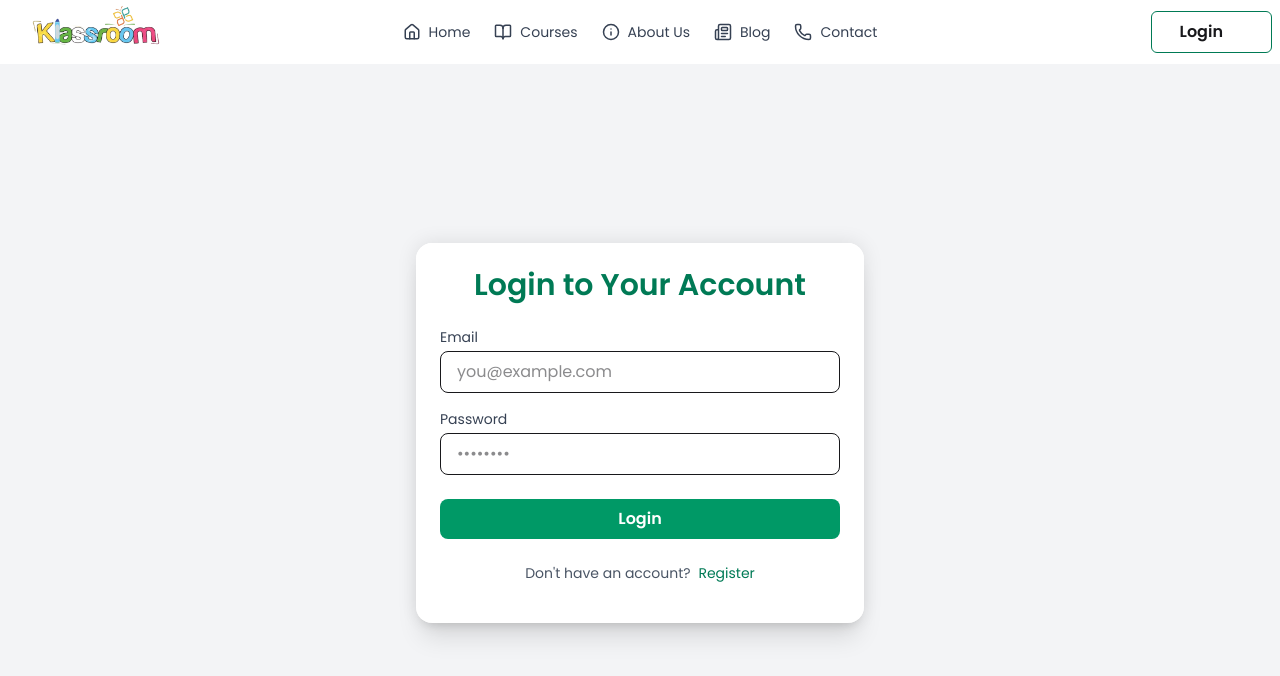
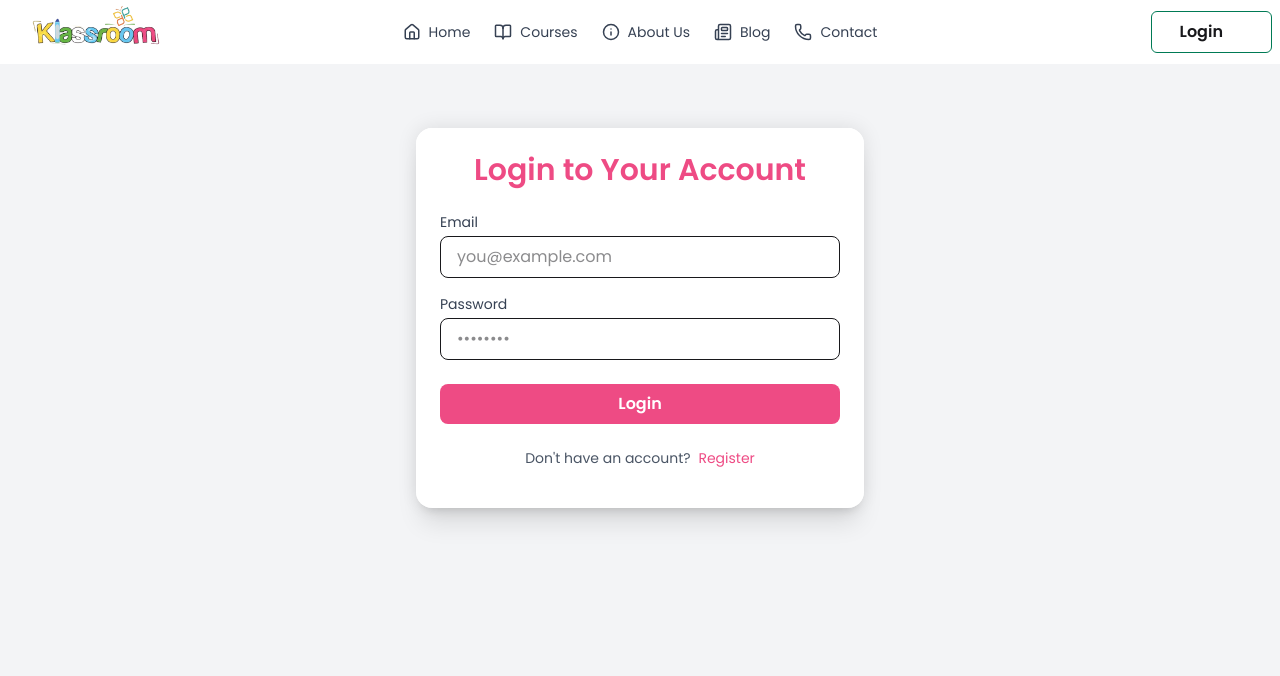
Before and after one commit to saroar-git/klassroom, a React (Vite) app: page /login in a window 1280 px wide. Shown: the top 676 px of the page. Built offline with nearby package versions, Linux system fonts and the light colour scheme.

Commit message:
forms added in login

```diff
--- a/package.json
+++ b/package.json
@@ -11,11 +11,13 @@
   },
   "dependencies": {
     "@tailwindcss/vite": "^4.1.8",
+    "clsx": "^2.1.1",
     "framer-motion": "^12.16.0",
     "lucide": "^0.513.0",
     "lucide-react": "^0.513.0",
     "react": "^19.1.0",
     "react-dom": "^19.1.0",
+    "react-hot-toast": "^2.5.2",
     "react-router-dom": "^7.6.2"
   },
   "devDependencies": {
--- a/src/components/home/Banner.tsx
+++ b/src/components/home/Banner.tsx
@@ -21,7 +21,7 @@ const Banner = () => {
   }, []);
 
   return (
-    <section className="min-h-[85vh] flex items-center justify-center bg-gradient-to-br from-white via-emerald-50 to-emerald-100 text-center px-4">
+    <section className="lg:min-h-[85vh] min-h-[55vh] flex items-center justify-center bg-gradient-to-br from-white via-emerald-50 to-emerald-100 text-center px-4">
       <div className="max-w-3xl">
         <AnimatePresence mode="wait">
           <motion.h1
@@ -30,7 +30,7 @@ const Banner = () => {
             animate={{ opacity: 1, y: 0 }}
             exit={{ opacity: 0, y: -30 }}
             transition={{ duration: 0.6 }}
-            className="text-4xl md:text-6xl font-bold text-emerald-600 mb-6"
+            className="text-4xl md:text-6xl font-bold text-emerald-600 mb-10 lg:mb-6"
           >
             {titles[index]}
           </motion.h1>
--- a/src/main.tsx
+++ b/src/main.tsx
@@ -2,10 +2,12 @@ import { StrictMode } from "react";
 import { router } from "./routes/routes.tsx";
 import { createRoot } from "react-dom/client";
 import { RouterProvider } from "react-router-dom";
+import { Toaster } from "react-hot-toast";
 import "./index.css";
 
 createRoot(document.getElementById("root")!).render(
   <StrictMode>
+    <Toaster />
     <RouterProvider router={router} />
   </StrictMode>
 );
--- a/src/pages/about/About.tsx
+++ b/src/pages/about/About.tsx
@@ -1,7 +1,7 @@
 import Container from "../../components/ui/Container";
 
 const About = () => {
-  return <Container className="my-16 px-3">About</Container>;
+  return <Container className="lg:my-16 my-12 px-3">About</Container>;
 };
 
 export default About;
--- a/src/pages/blogs/Blogs.tsx
+++ b/src/pages/blogs/Blogs.tsx
@@ -49,7 +49,7 @@ const title = "Latest Blog Posts";
 
 const Blogs = () => {
   return (
-    <Container className="my-16 px-3">
+    <Container className="lg:my-16 my-12 px-3">
       <div className="text-center">
         <motion.h1
           className="text-4xl font-bold text-emerald-700 poppins inline-block"
--- a/src/pages/contact/Contact.tsx
+++ b/src/pages/contact/Contact.tsx
@@ -1,7 +1,7 @@
 import Container from "../../components/ui/Container";
 
 const Contact = () => {
-  return <Container className="my-16 px-3">Contact</Container>;
+  return <Container className="lg:my-16 my-12 px-3">Contact</Container>;
 };
 
 export default Contact;
--- a/src/pages/courses/Courses.tsx
+++ b/src/pages/courses/Courses.tsx
@@ -1,7 +1,7 @@
 import Container from "../../components/ui/Container";
 
 const Courses = () => {
-  return <Container className="my-16 px-3">Courses</Container>;
+  return <Container className="lg:my-16 my-12 px-3">Courses</Container>;
 };
 
 export default Courses;
--- a/src/pages/login/Login.tsx
+++ b/src/pages/login/Login.tsx
@@ -1,16 +1,42 @@
 import { useState } from "react";
 import { motion } from "framer-motion";
-import "./login.css"; // required custom CSS for flip
+import "./login.css";
+import RegistrationForm from "./RegistrationForm";
+import LoginForm from "./LoginForm";
+import clsx from "clsx";
+
+const typingContainer = {
+  hidden: { opacity: 1 },
+  visible: {
+    opacity: 1,
+    transition: {
+      staggerChildren: 0.07,
+    },
+  },
+};
+
+const typingChar = {
+  hidden: { opacity: 0, y: `0.25em` },
+  visible: {
+    opacity: 1,
+    y: 0,
+    transition: {
+      ease: "easeOut",
+    },
+  },
+};
 
 const Login = () => {
   const [isLogin, setIsLogin] = useState(true);
   const toggleMode = () => setIsLogin((prev) => !prev);
 
   return (
-    <div className="min-h-[calc(100vh-62px)] flex items-center justify-center bg-gray-100 px-4">
+    <div className="lg:min-h-[calc(100vh-63px)] flex flex-col items-center py-12 lg:py-16 bg-gray-100 px-3">
       <div
-        className="perspective w-full max-w-md relative"
-        style={{ height: isLogin ? "380px" : "530px" }}
+        className={clsx(
+          "perspective w-full max-w-md relative",
+          isLogin ? "h-[380px]" : "h-[820px] md:h-[540px]"
+        )}
       >
         <motion.div
           className="flip-card-inner w-full h-full relative"
@@ -43,62 +69,29 @@ const AuthForm = ({
 
   return (
     <div className="bg-white rounded-2xl shadow-xl p-6 w-full h-full">
-      <h2 className="text-3xl font-bold text-center text-emerald-700 mb-6">
-        {isLogin ? "Login to Your Account" : "Create a New Account"}
-      </h2>
+      <motion.h1
+        className="text-3xl font-bold text-center text-[#EE4B84] mb-6 flex flex-wrap justify-center"
+        variants={typingContainer}
+        initial="hidden"
+        animate="visible"
+      >
+        {(isLogin ? "Login to Your Account" : "Create a New Account")
+          .split("")
+          .map((char, index) => (
+            <motion.span key={index} variants={typingChar}>
+              {char === " " ? "\u00A0" : char}
+            </motion.span>
+          ))}
+      </motion.h1>
 
       <form className="space-y-4">
-        {!isLogin && (
-          <div>
-            <label className="block text-sm font-medium text-gray-700">
-              Full Name
-            </label>
-            <input
-              type="text"
-              placeholder="John Doe"
-              className="mt-1 w-full border rounded-lg px-4 py-2 focus:outline-none focus:ring-2 focus:ring-emerald-500"
-            />
-          </div>
-        )}
+        {!isLogin && <RegistrationForm />}
 
-        <div>
-          <label className="block text-sm font-medium text-gray-700">
-            Email
-          </label>
-          <input
-            type="email"
-            placeholder="you@example.com"
-            className="mt-1 w-full border rounded-lg px-4 py-2 focus:outline-none focus:ring-2 focus:ring-emerald-500"
-          />
-        </div>
-
-        <div>
-          <label className="block text-sm font-medium text-gray-700">
-            Password
-          </label>
-          <input
-            type="password"
-            placeholder="••••••••"
-            className="mt-1 w-full border rounded-lg px-4 py-2 focus:outline-none focus:ring-2 focus:ring-emerald-500"
-          />
-        </div>
-
-        {!isLogin && (
-          <div>
-            <label className="block text-sm font-medium text-gray-700">
-              Confirm Password
-            </label>
-            <input
-              type="password"
-              placeholder="••••••••"
-              className="mt-1 w-full border rounded-lg px-4 py-2 focus:outline-none focus:ring-2 focus:ring-emerald-500"
-            />
-          </div>
-        )}
+        {isLogin && <LoginForm />}
 
         <button
           type="submit"
-          className="w-full bg-emerald-600 hover:bg-emerald-700 text-white font-semibold py-2 rounded-lg transition duration-200 cursor-pointer mt-2"
+          className="w-full bg-[#EE4B84] hover:bg-[#EE4B84] text-white font-semibold py-2 rounded-lg transition duration-200 cursor-pointer mt-2"
         >
           {isLogin ? "Login" : "Register"}
         </button>
@@ -108,7 +101,7 @@ const AuthForm = ({
         {isLogin ? "Don't have an account?" : "Already have an account?"}{" "}
         <button
           onClick={toggleMode}
-          className="text-emerald-700 font-medium hover:underline ml-1 cursor-pointer"
+          className="text-[#EE4B84] font-medium hover:underline ml-1 cursor-pointer"
         >
           {isLogin ? "Register" : "Login"}
         </button>
--- /dev/null
+++ b/src/pages/login/LoginForm.tsx
@@ -0,0 +1,27 @@
+const LoginForm = () => {
+  return (
+    <>
+      <div>
+        <label className="block text-sm font-medium text-gray-700">Email</label>
+        <input
+          type="email"
+          placeholder="you@example.com"
+          className="mt-1 w-full border rounded-lg px-4 py-2 focus:outline-none focus:ring-2 focus:ring-[#EE4B84]"
+        />
+      </div>
+
+      <div>
+        <label className="block text-sm font-medium text-gray-700">
+          Password
+        </label>
+        <input
+          type="password"
+          placeholder="••••••••"
+          className="mt-1 w-full border rounded-lg px-4 py-2 focus:outline-none focus:ring-2 focus:ring-[#EE4B84]"
+        />
+      </div>
+    </>
+  );
+};
+
+export default LoginForm;
--- /dev/null
+++ b/src/pages/login/RegistrationForm.tsx
@@ -0,0 +1,82 @@
+const RegistrationForm = () => {
+  return (
+    <div className="grid grid-cols-1 md:grid-cols-2 gap-4">
+      <div>
+        <label className="block text-sm font-medium text-gray-700">
+          Full Name
+        </label>
+        <input
+          type="text"
+          placeholder="John Doe"
+          className="mt-1 w-full border rounded-lg px-4 py-2 focus:outline-none focus:ring-2 focus:ring-[#EE4B84]"
+        />
+      </div>
+
+      <div>
+        <label className="block text-sm font-medium text-gray-700">
+          Phone Number
+        </label>
+        <input
+          type="tel"
+          placeholder="01XXXXXXXXX"
+          className="mt-1 w-full border rounded-lg px-4 py-2 focus:outline-none focus:ring-2 focus:ring-[#EE4B84]"
+        />
+      </div>
+
+      <div>
+        <label className="block text-sm font-medium text-gray-700">Email</label>
+        <input
+          type="email"
+          placeholder="you@example.com"
+          className="mt-1 w-full border rounded-lg px-4 py-2 focus:outline-none focus:ring-2 focus:ring-[#EE4B84]"
+        />
+      </div>
+
+      <div>
+        <label className="block text-sm font-medium text-gray-700">
+          Institute
+        </label>
+        <input
+          type="text"
+          placeholder="Your Institute"
+          className="mt-1 w-full border rounded-lg px-4 py-2 focus:outline-none focus:ring-2 focus:ring-[#EE4B84]"
+        />
+      </div>
+
+      <div className="md:col-span-2">
+        <label className="block text-sm font-medium text-gray-700">
+          Address
+        </label>
+        <input
+          type="text"
+          placeholder="Your Address"
+          className="mt-1 w-full border rounded-lg px-4 py-2 focus:outline-none focus:ring-2 focus:ring-[#EE4B84]"
+        />
+      </div>
+
+      <div>
+        <label className="block text-sm font-medium text-gray-700">
+          Password
+        </label>
+        <input
+          type="password"
+          placeholder="••••••••"
+          className="mt-1 w-full border rounded-lg px-4 py-2 focus:outline-none focus:ring-2 focus:ring-[#EE4B84]"
+        />
+      </div>
+
+      <div>
+        <label className="block text-sm font-medium text-gray-700">
+          Confirm Password
+        </label>
+        <input
+          type="password"
+          placeholder="••••••••"
+          className="mt-1 w-full border rounded-lg px-4 py-2 focus:outline-none focus:ring-2 focus:ring-[#EE4B84]"
+        />
+      </div>
+    </div>
+  );
+};
+
+export default RegistrationForm;
```
Also changed, not shown: src/components/ui/Loader.tsx (added, +40 -0 lines), 1 other file (tests, documents, lock files or other folders).
